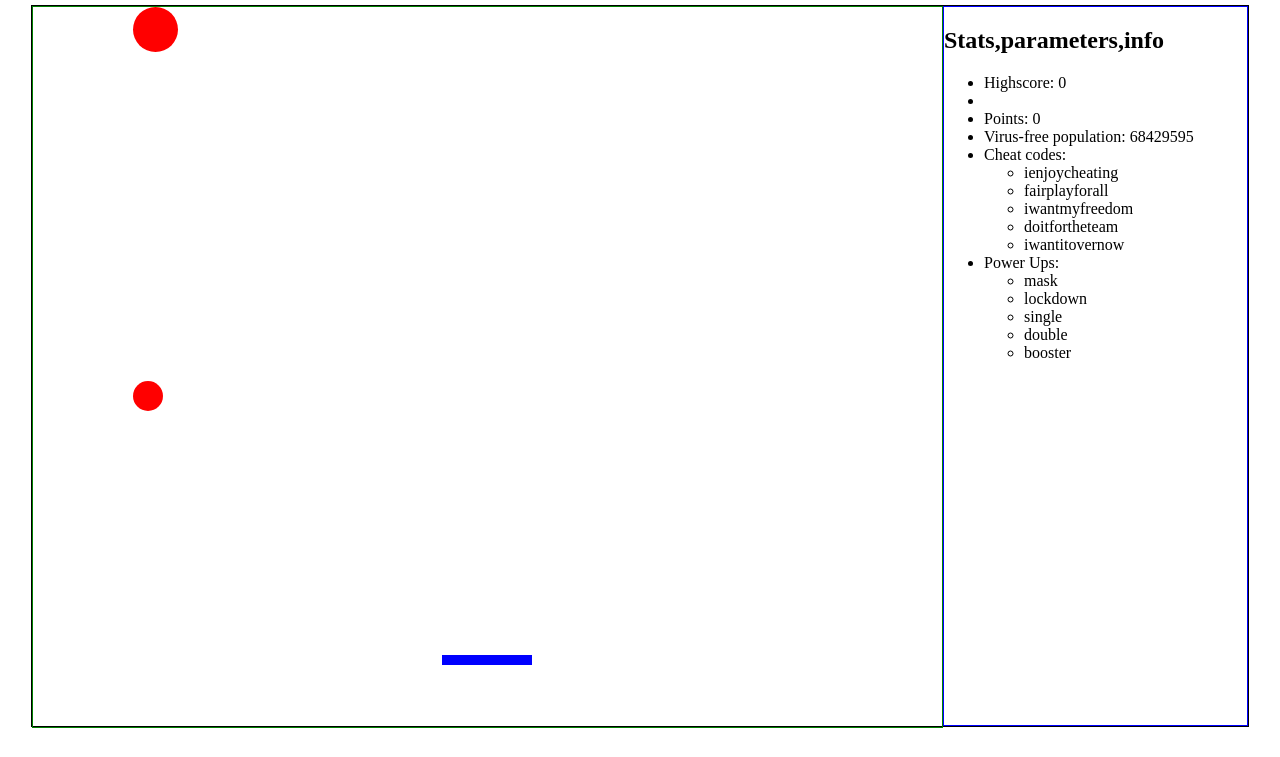
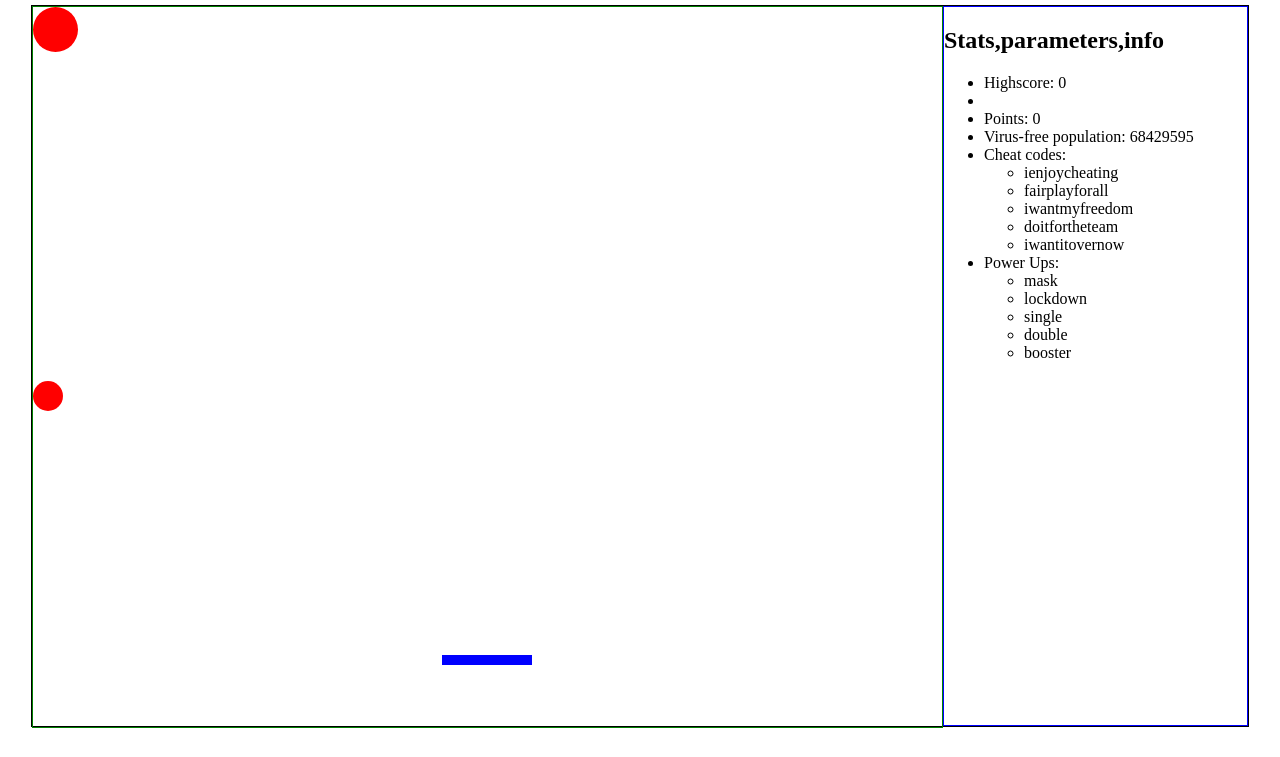
Before and after one commit to rodages/Project-One-The-Pandemic-Game, a plain HTML site: page index.html in a window 1280 px wide. Shown: the part 51-808 px from the top of the page. Drawn offline with Linux system fonts and the light colour scheme.

Commit message:
Update styles.css

```diff
--- a/styles/styles.css
+++ b/styles/styles.css
@@ -21,13 +21,10 @@ h1{
 }
 
 .ball{
-    width:50px;
-    height:50px;
     border-radius:50%;
     background-color:red;
     position:absolute;
     top:0px;
-    left:100px;
 }
 
 .bar{
```
